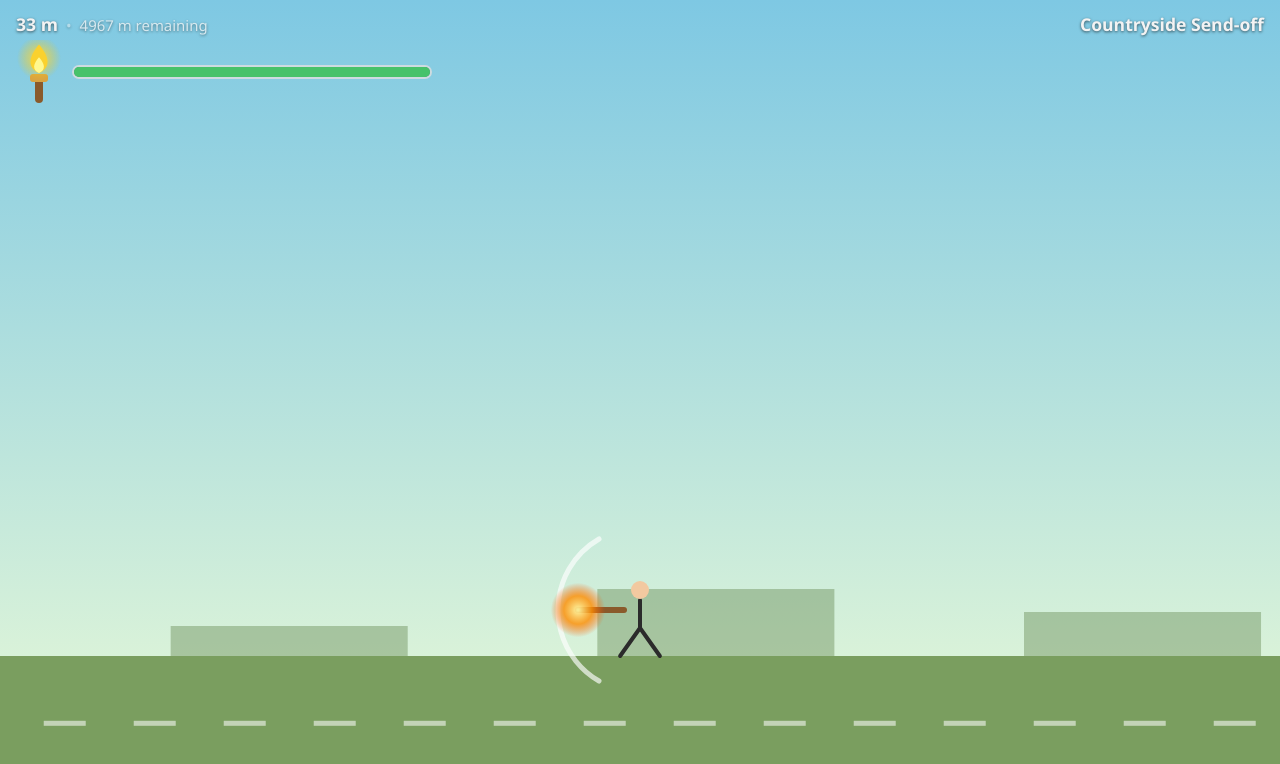
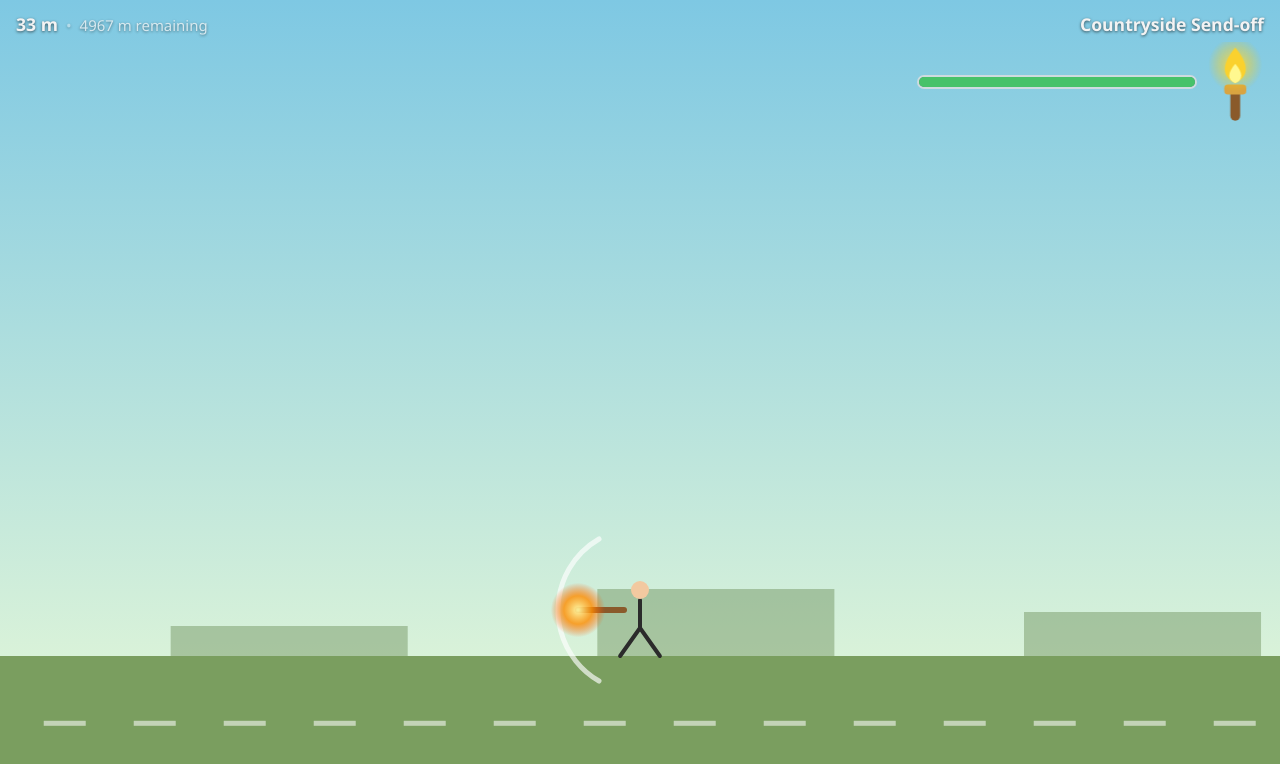
Before and after one commit to SiarheiAbr/olympic-torch-panic, a website with bundled scripts: page app/index.html in a window 1280 px wide. Both pictures are taken after a click on the button "Start Run". Built offline with nearby package versions, Linux system fonts and the light colour scheme; animation ran at ten frames a second.

Commit message:
Move flame indicator to the top-right under the location label; +25% icon
The right HUD corner is now a column: environment label on top, torch
flame indicator directly beneath, both flush with the screen's right
edge (torch outermost, gauge to its left). The icon is upscaled 25% via
the canvas transform (drawing stays in logical 46x64 units); the gauge
narrows to min(280px, 42vw) to balance the corner composition.

Co-Authored-By: Claude Fable 5 <noreply@anthropic.com>

```diff
--- a/app/css/styles.css
+++ b/app/css/styles.css
@@ -77,24 +77,33 @@ body {
   display: none;
 }
 
+/* Right-hand HUD column: location label on top, torch-and-flame health
+   indicator directly beneath it, both flush with the screen's right edge. */
+.hud-right {
+  display: flex;
+  flex-direction: column;
+  align-items: flex-end;
+  gap: 6px;
+  flex: none;
+}
+
 /* Torch-and-flame health indicator: the flame's size, color, and flicker are
    drawn per frame by ui/hud.js; the bar beside it keeps the exact reading. */
 .hud-flame-row {
   display: flex;
   align-items: center;
   gap: 10px;
-  margin-top: 4px;
 }
 
 .hud-flame {
-  width: 46px;
-  height: 64px;
+  width: 57.5px;
+  height: 80px;
   flex: none;
 }
 
 .hud-gauge {
   height: 14px;
-  width: min(360px, 60vw);
+  width: min(280px, 42vw);
   border: 2px solid rgba(255, 255, 255, 0.7);
   border-radius: 8px;
   overflow: hidden;
--- a/app/index.html
+++ b/app/index.html
@@ -16,12 +16,14 @@
             <span id="hud-distance" class="hud-distance">0 m</span>
             <span id="hud-distance-remaining" class="hud-distance-remaining"></span>
           </span>
-          <span id="hud-environment" class="hud-environment"></span>
-        </div>
-        <div class="hud-flame-row">
-          <canvas id="hud-flame" class="hud-flame" aria-label="Flame health indicator"></canvas>
-          <div id="hud-gauge" class="hud-gauge gauge-strong">
-            <div id="hud-gauge-fill" class="hud-gauge-fill"></div>
+          <div class="hud-right">
+            <span id="hud-environment" class="hud-environment"></span>
+            <div class="hud-flame-row">
+              <div id="hud-gauge" class="hud-gauge gauge-strong">
+                <div id="hud-gauge-fill" class="hud-gauge-fill"></div>
+              </div>
+              <canvas id="hud-flame" class="hud-flame" aria-label="Flame health indicator"></canvas>
+            </div>
           </div>
         </div>
         <div id="hud-banner" class="hud-banner hidden"></div>
--- a/app/js/ui/hud.js
+++ b/app/js/ui/hud.js
@@ -15,9 +15,11 @@ const GAUGE_CLASS_BY_FLAME_STATE = {
   [FLAME_STATE.EXTINGUISHED]: 'gauge-critical',
 };
 
-// Logical drawing size of the indicator (CSS px; must match .hud-flame).
+// Logical drawing size of the indicator; on screen it is upscaled by
+// FLAME_SCALE (CSS .hud-flame must equal logical size x scale).
 const FLAME_W = 46;
 const FLAME_H = 64;
+const FLAME_SCALE = 1.25;
 
 /**
  * @param {Object} els
@@ -30,11 +32,11 @@ const FLAME_H = 64;
  * @param {HTMLElement} els.banner
  */
 export function createHud(els) {
-  const dpr = window.devicePixelRatio || 1;
-  els.flame.width = Math.round(FLAME_W * dpr);
-  els.flame.height = Math.round(FLAME_H * dpr);
+  const px = (window.devicePixelRatio || 1) * FLAME_SCALE;
+  els.flame.width = Math.round(FLAME_W * px);
+  els.flame.height = Math.round(FLAME_H * px);
   const ctx2d = els.flame.getContext('2d');
-  ctx2d.setTransform(dpr, 0, 0, dpr, 0, 0);
+  ctx2d.setTransform(px, 0, 0, px, 0, 0);
   let time = 0;
 
   function drawFlameIndicator(state, dt) {
```
